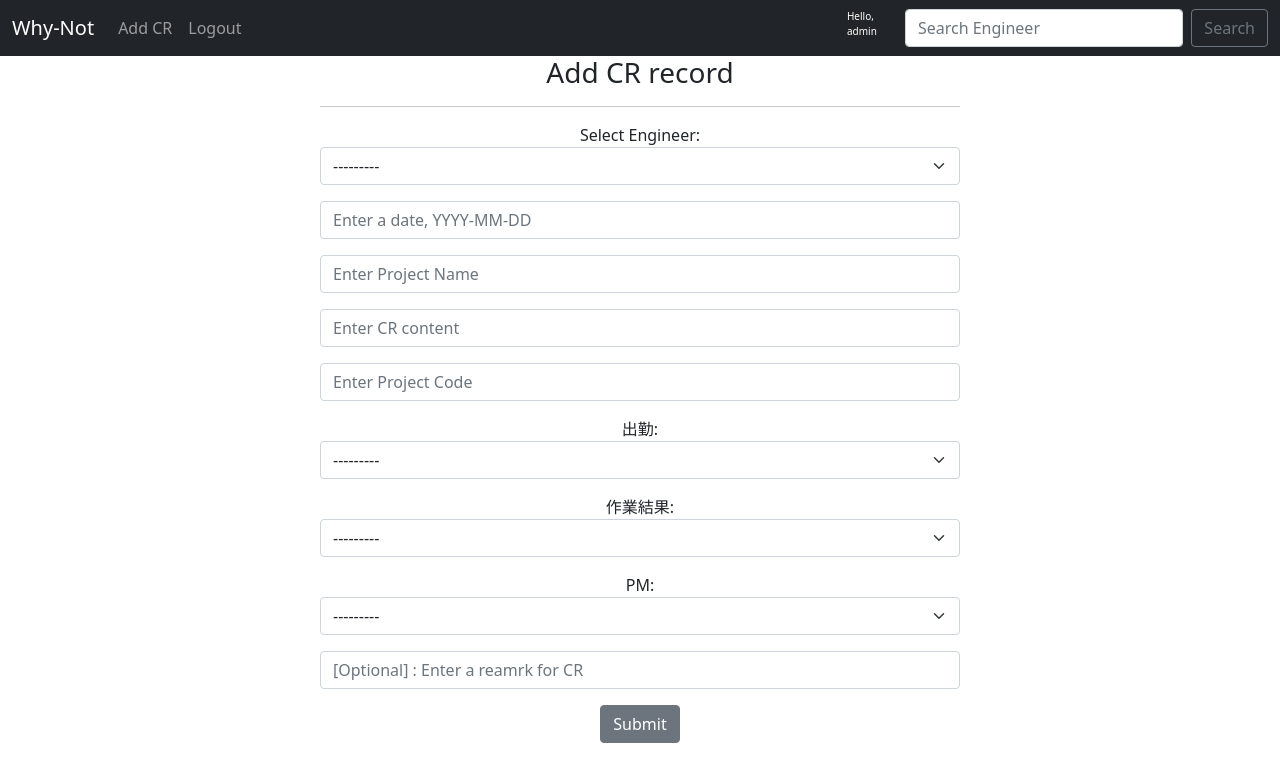
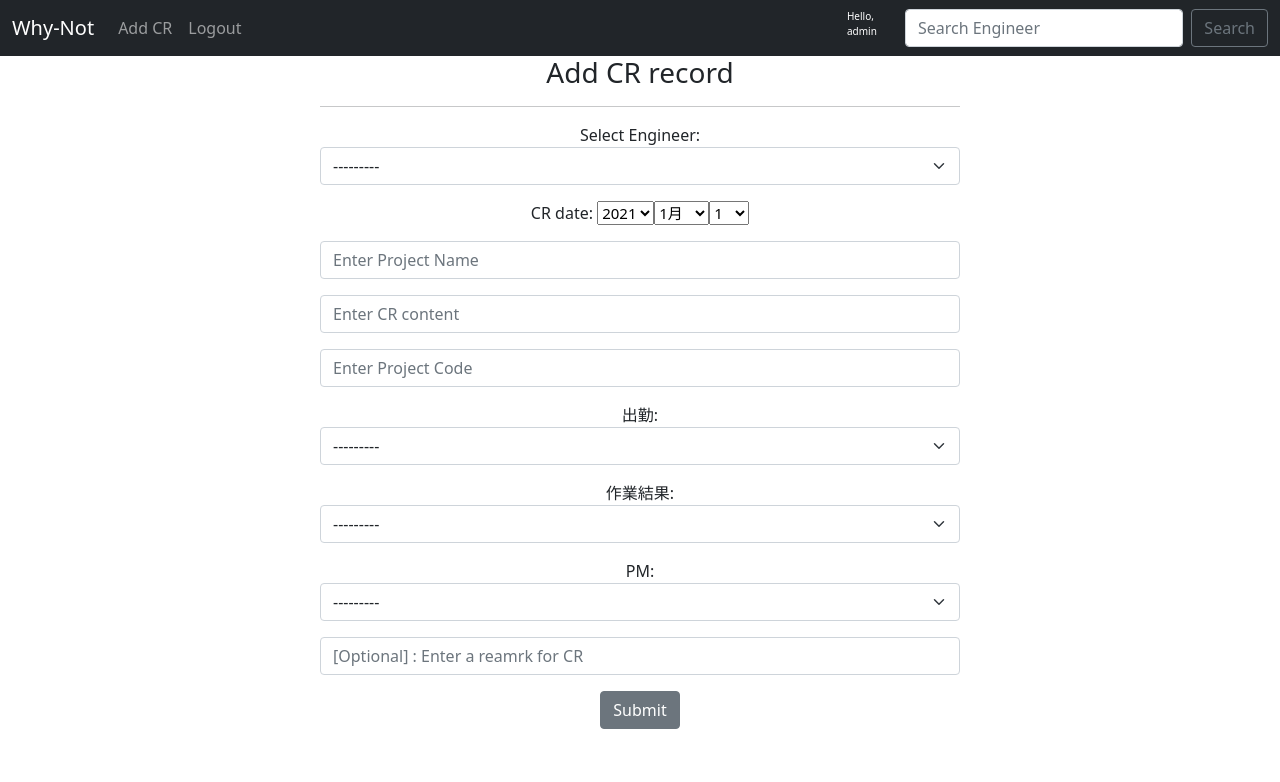
Before and after one commit to leeliaown/django-whynot, a Django app: page /add_cr/ in a window 1280 px wide. Shown: the top 782 px of the page. Run offline with Django 3.2, Linux system fonts and the light colour scheme; a user stored in the database is signed in; data comes from the database, SQL or seed files in the repository; both versions use the stored data as it was after the commit.

Commit message:
change the datefield to selectwidget

```diff
--- a/cr/forms.py
+++ b/cr/forms.py
@@ -28,7 +28,7 @@ class TaskForm(ModelForm):
 
         labels = {
                 'user': "Select Engineer",
-                'cr_date': "",
+                'cr_date': "CR date",
                 'project_name': "",
                 'cr_description': "",
                 'cr_project_code': "",
@@ -38,9 +38,15 @@ class TaskForm(ModelForm):
                 'remark': "",
         }
 
+        MONTHS = {
+            1:('1月'), 2:('2月'), 3:('3月'), 4:('4月'),
+            5:('5月'), 6:('6月'), 7:('7月'), 8:('8月'),
+            9:('9月'), 10:('10月'), 11:('11月'), 12:('12月')
+            }
+
         widgets = {
             'user': forms.Select(attrs={'class':'form-select'}),
-            'cr_date': forms.TextInput(attrs={'class':'form-control', 'placeholder': 'Enter a date, YYYY-MM-DD'}),
+            'cr_date': forms.SelectDateWidget(months=MONTHS, attrs={'style': 'font-size: 15px'}),
             'project_name': forms.TextInput(attrs={'class':'form-control', 'placeholder': 'Enter Project Name'}),
             'cr_description': forms.TextInput(attrs={'class':'form-control', 'placeholder': 'Enter CR content'}),
             'cr_project_code': forms.TextInput(attrs={'class':'form-control', 'placeholder': 'Enter Project Code'}),
--- a/cr/models.py
+++ b/cr/models.py
@@ -4,6 +4,7 @@ from django.db import models
 from django.db import models
 from datetime import datetime
 from django.conf import settings as st
+
 # Create your models here.
 class Engineer(models.Model):
     name = models.CharField(max_length=20)
--- a/cr/templates/add_cr.html
+++ b/cr/templates/add_cr.html
@@ -2,6 +2,7 @@
 
 
 {% block content %}
+
     <center>
     <div class="col-sm-6">
     <h3>Add CR record</h3>
--- a/whynot/settings.py
+++ b/whynot/settings.py
@@ -113,7 +113,7 @@ TIME_ZONE = 'Asia/Taipei'
 
 USE_I18N = True
 
-USE_L10N = True
+# USE_L10N = True
 
 USE_TZ = True
 
@@ -129,3 +129,5 @@ STATIC_URL = '/static/'
 DEFAULT_AUTO_FIELD = 'django.db.models.BigAutoField'
 
 CRISPY_TEMPLATE_PACK = 'bootstrap4'
+
+DATE_FORMAT = '%Y %M %d'
```
Also changed, not shown: cr/templates/detail.html (+4 -3 lines), db.sqlite3.
